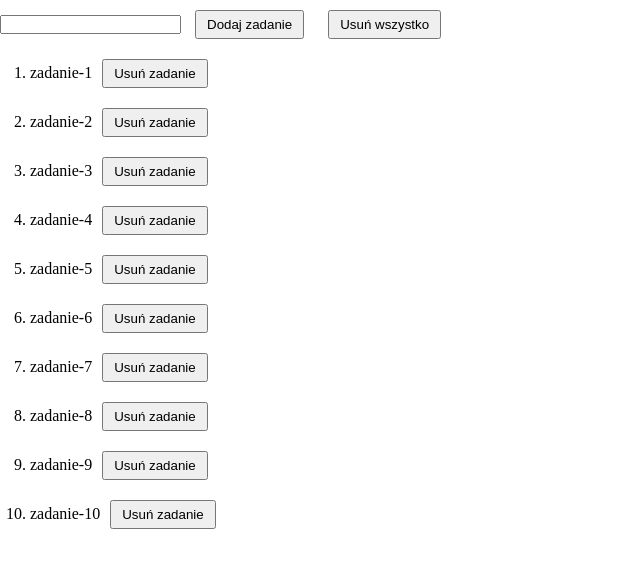
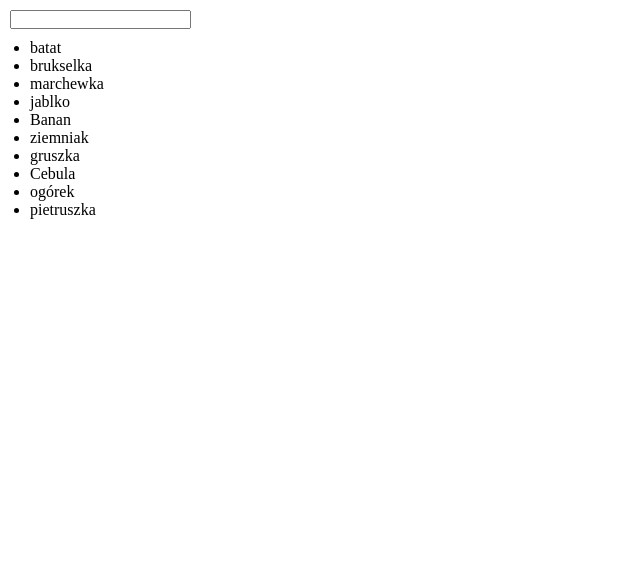
Before and after one commit to MagdaMB/Zadanie12-Samuraj, a plain HTML site: page index.html in a window 1280 px wide. Shown: the whole page, without its empty margins (0-640 px from the left). Drawn offline with Linux system fonts and the light colour scheme.

Commit message:
wyszukiwarka

```diff
--- a/index.html
+++ b/index.html
@@ -11,22 +11,19 @@
 
 <body>
     <input type="text">
-    <button type="button">Dodaj zadanie</button>
 
-    <button type="button">Usuń wszystko</button>
-
-    <ol>
-        <li data-key="1">zadanie-1<button type="button" data-key="1">Usuń zadanie</button></li>
-        <li data-key="2">zadanie-2<button type="button" data-key="2">Usuń zadanie</button></li>
-        <li data-key="3">zadanie-3<button type="button" data-key="3">Usuń zadanie</button></li>
-        <li data-key="4">zadanie-4<button type="button" data-key="4">Usuń zadanie</button></li>
-        <li data-key="5">zadanie-5<button type="button" data-key="5">Usuń zadanie</button></li>
-        <li data-key="6">zadanie-6<button type="button" data-key="6">Usuń zadanie</button></li>
-        <li data-key="7">zadanie-7<button type="button" data-key="7">Usuń zadanie</button></li>
-        <li data-key="8">zadanie-8<button type="button" data-key="8">Usuń zadanie</button></li>
-        <li data-key="9">zadanie-9<button type="button" data-key="9">Usuń zadanie</button></li>
-        <li data-key="10">zadanie-10<button type="button" data-key="10">Usuń zadanie</button></li>
-    </ol>
+    <ul>
+        <li>batat</li>
+        <li>brukselka</li>
+        <li>marchewka</li>
+        <li>jablko</li>
+        <li>Banan</li>
+        <li>ziemniak</li>
+        <li>gruszka</li>
+        <li>Cebula</li>
+        <li>ogórek</li>
+        <li>pietruszka</li>
+    </ul>
 
     <script src="js/script.js"></script>
 </body>
--- a/js/script.js
+++ b/js/script.js
@@ -1,15 +1,14 @@
-const listsBtn = [...document.querySelectorAll("button")];
-const removeTask = (e) => {
-    // e.target.remove();
+const input = document.querySelector("input");
+const ul = document.querySelector("ul");
+const liElem = document.querySelectorAll("li");
 
-    // e.target.parentNode.remove();
+const searchTask = (e) => {
+    const searchText = e.target.value.toLowerCase();
 
-    // e.target.parentNode.style.textDecoration = "line-through";
-
-    const index = e.target.dataset.key;
-    document.querySelector(`li[data-key="${index}"]`).remove()
-};
-
-for (let i = 0; i < listsBtn.length; i++) {
-    listsBtn[i].addEventListener('click', removeTask);
+    let tasks = [...liElem];
+    tasks = tasks.filter(task => task.textContent.toLowerCase().includes(searchText));
+    console.log(tasks);
+    ul.textContent = "";
+    tasks.forEach(li => ul.appendChild(li));
 }
+input.addEventListener("input", searchTask);
--- a/scss/style.scss
+++ b/scss/style.scss
@@ -1,6 +1,10 @@
 * {
     padding: 0;
     margin: 0;
+}
+
+input {
+    margin: 10px;
 }
 
 li {
```
Also changed, not shown: css/style.css, 1 other file.
